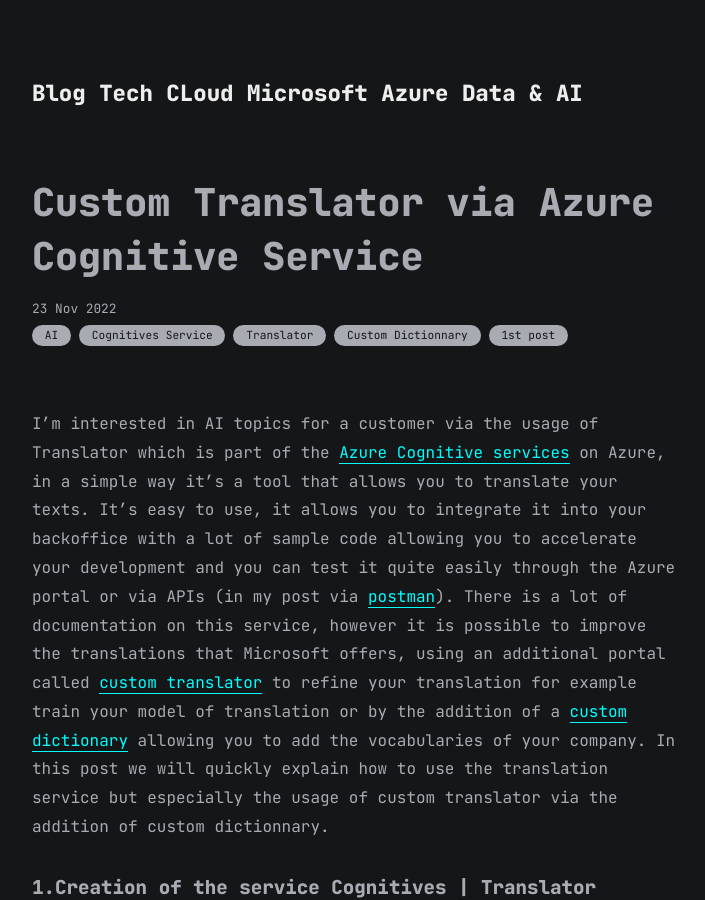
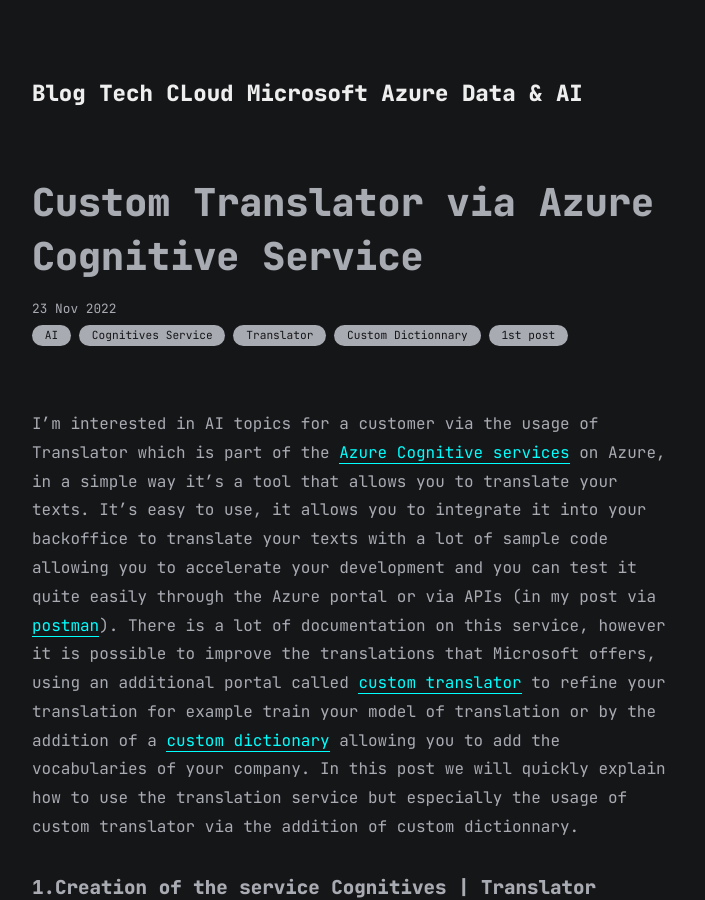
Before and after one commit to marc-hadjeje/marc-hadjeje.github.io, a Jekyll site: the page built from all_collections/_posts/2022-11-24-Azure Cognitive Services.md, in a window 1280 px wide and 900 px high. Shown: the whole window, without its empty margins (283-988 px from the left). Built offline with Jekyll 4.4.1, drawn with Linux system fonts in a browser that asks for light colours.

Commit message:
Update 2022-11-24-Azure Cognitive Services.md

```diff
--- a/all_collections/_posts/2022-11-24-Azure Cognitive Services.md
+++ b/all_collections/_posts/2022-11-24-Azure Cognitive Services.md
@@ -5,7 +5,7 @@ date: 2022-11-23
 categories: [AI,Cognitives Service, Translator,Custom Dictionnary,1st post]
 ---
 
-I'm interested in AI topics for a customer via the usage of Translator which is part of the [Azure Cognitive services](https://azure.microsoft.com/fr-fr/products/cognitive-services/) on Azure, in a simple way it's a tool that allows you to translate your texts. It's easy to use, it allows you to integrate it into your backoffice with a lot of sample code allowing you to accelerate your development and you can test it quite easily through the Azure portal or via APIs (in my post via [postman](https://www.postman.com/)). There is a lot of documentation on this service, however it is possible to improve the translations that Microsoft offers, using an additional portal called [custom translator](https://portal.customtranslator.azure.ai/) to refine your translation for example train your model of translation or by the addition of a [custom dictionary](https://learn.microsoft.com/en-us/azure/cognitive-services/translator/custom-translator/concepts/dictionaries) allowing you to add the vocabularies of your company.
+I'm interested in AI topics for a customer via the usage of Translator which is part of the [Azure Cognitive services](https://azure.microsoft.com/fr-fr/products/cognitive-services/) on Azure, in a simple way it's a tool that allows you to translate your texts. It's easy to use, it allows you to integrate it into your backoffice to translate your texts with a lot of sample code allowing you to accelerate your development and you can test it quite easily through the Azure portal or via APIs (in my post via [postman](https://www.postman.com/)). There is a lot of documentation on this service, however it is possible to improve the translations that Microsoft offers, using an additional portal called [custom translator](https://portal.customtranslator.azure.ai/) to refine your translation for example train your model of translation or by the addition of a [custom dictionary](https://learn.microsoft.com/en-us/azure/cognitive-services/translator/custom-translator/concepts/dictionaries) allowing you to add the vocabularies of your company.
 In this post we will quickly explain how to use the translation service but especially the usage of custom translator via the addition of custom dictionnary.
 
 ##### 1.Creation of the service Cognitives | Translator Ressource
```
